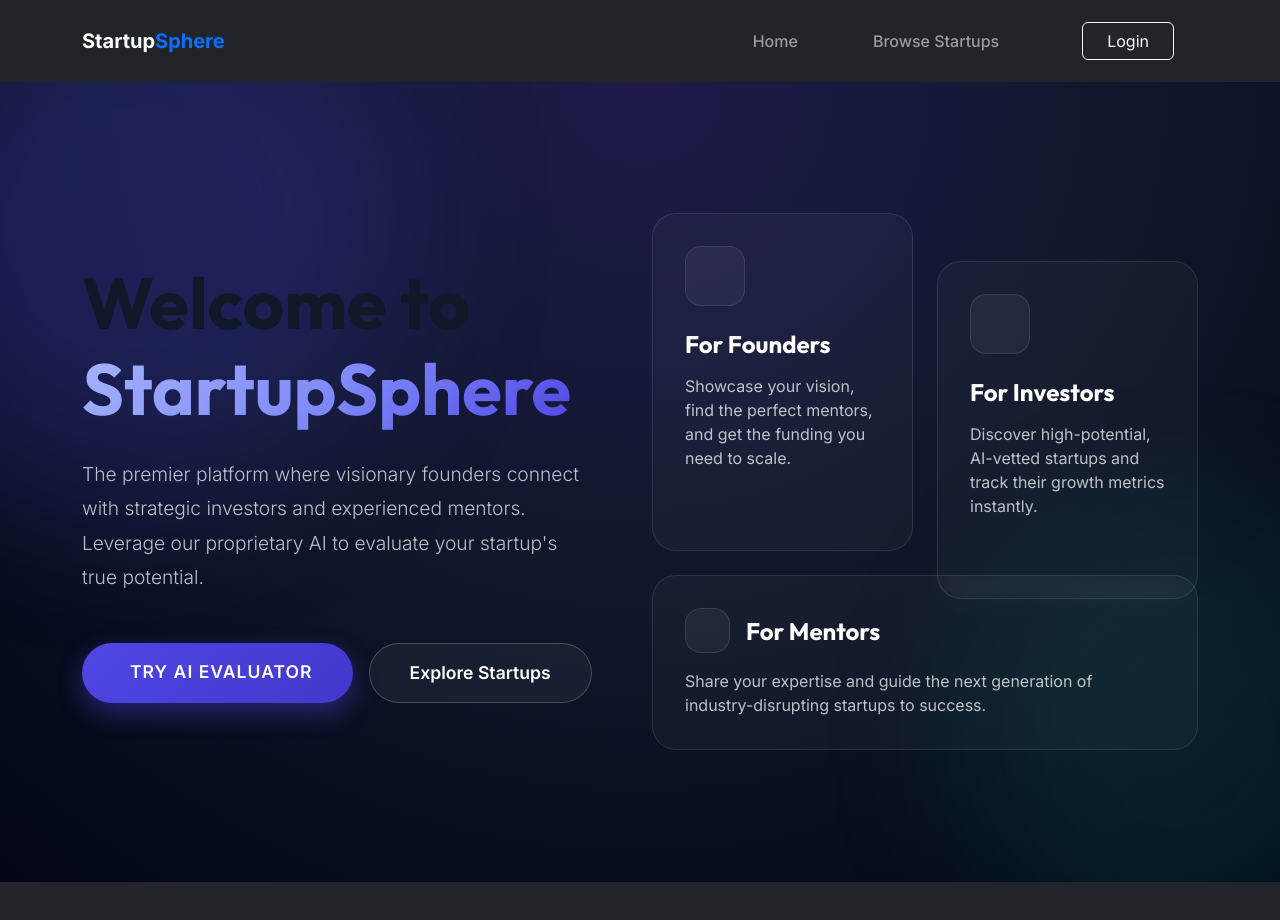
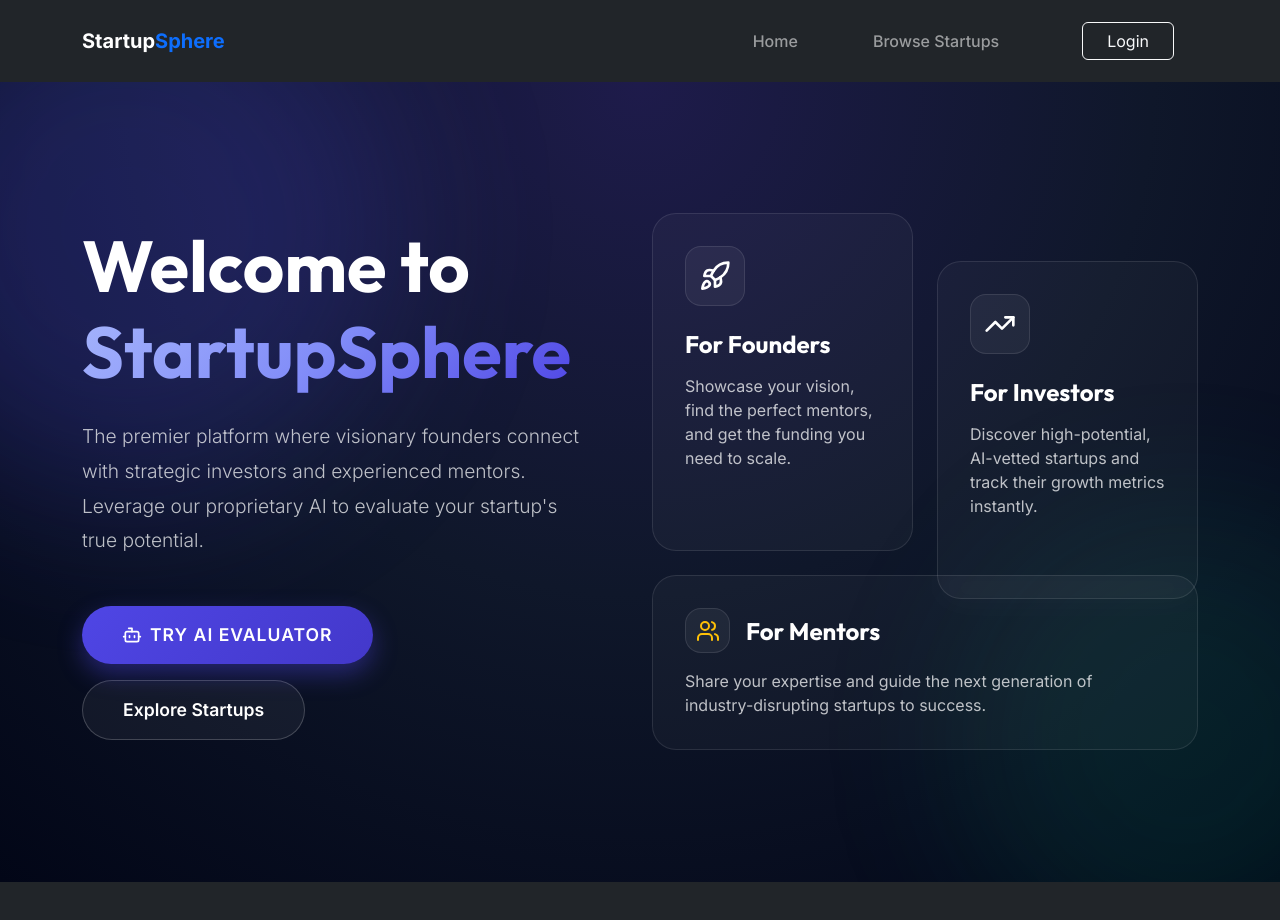
Before and after one commit to dragonknightbit/StartupSphere-Live, a React (Vite) app in the folder frontend/front/: page / in a window 1280 px wide. Shown: the top 920 px of the page. Built offline with nearby package versions, Linux system fonts and the light colour scheme; no server answers.

Commit message:
Fix Home text color and use Lucide icons

```diff
--- a/frontend/front/src/pages/Home.jsx
+++ b/frontend/front/src/pages/Home.jsx
@@ -1,5 +1,6 @@
 import React from 'react';
 import { Link } from 'react-router-dom';
+import { Rocket, TrendingUp, Users, Bot } from 'lucide-react';
 
 function Home() {
   return (
@@ -14,7 +15,7 @@ function Home() {
 
           {/* Left Text Content */}
           <div className="col-lg-6 mb-5 mb-lg-0 pe-lg-5">
-            <h1 className="display-2 fw-bold mb-4 fade-in-up">
+            <h1 className="display-2 fw-bold mb-4 fade-in-up text-white">
               Welcome to <br />
               <span className="text-gradient">StartupSphere</span>
             </h1>
@@ -24,8 +25,8 @@ function Home() {
             </p>
 
             <div className="d-flex flex-wrap gap-3 fade-in-up delay-200">
-              <Link to="/ai-evaluator" className="btn-hero-primary text-decoration-none">
-                <i className="bi bi-robot me-2"></i> Try AI Evaluator
+              <Link to="/ai-evaluator" className="btn-hero-primary text-decoration-none d-flex align-items-center">
+                <Bot size={20} className="me-2" /> Try AI Evaluator
               </Link>
               <Link to="/startups" className="btn-hero-secondary text-decoration-none">
                 Explore Startups
@@ -41,7 +42,7 @@ function Home() {
               <div className="col-sm-6">
                 <div className="hero-glass-card h-100">
                   <div className="hero-icon-wrapper text-gradient">
-                    <i className="bi bi-rocket-takeoff"></i>
+                    <Rocket size={32} />
                   </div>
                   <h3 className="h4 fw-bold mb-3 text-white">For Founders</h3>
                   <p className="text-light opacity-75 mb-0">
@@ -54,7 +55,7 @@ function Home() {
               <div className="col-sm-6">
                 <div className="hero-glass-card h-100 mt-sm-5">
                   <div className="hero-icon-wrapper text-gradient-secondary">
-                    <i className="bi bi-graph-up-arrow"></i>
+                    <TrendingUp size={32} />
                   </div>
                   <h3 className="h4 fw-bold mb-3 text-white">For Investors</h3>
                   <p className="text-light opacity-75 mb-0">
@@ -67,8 +68,8 @@ function Home() {
               <div className="col-12">
                 <div className="hero-glass-card">
                   <div className="d-flex align-items-center mb-3">
-                    <div className="hero-icon-wrapper text-warning mb-0 me-3" style={{ width: '45px', height: '45px', fontSize: '1.2rem' }}>
-                      <i className="bi bi-person-video3"></i>
+                    <div className="hero-icon-wrapper text-warning mb-0 me-3" style={{ width: '45px', height: '45px' }}>
+                      <Users size={24} />
                     </div>
                     <h3 className="h4 fw-bold mb-0 text-white">For Mentors</h3>
                   </div>
```
